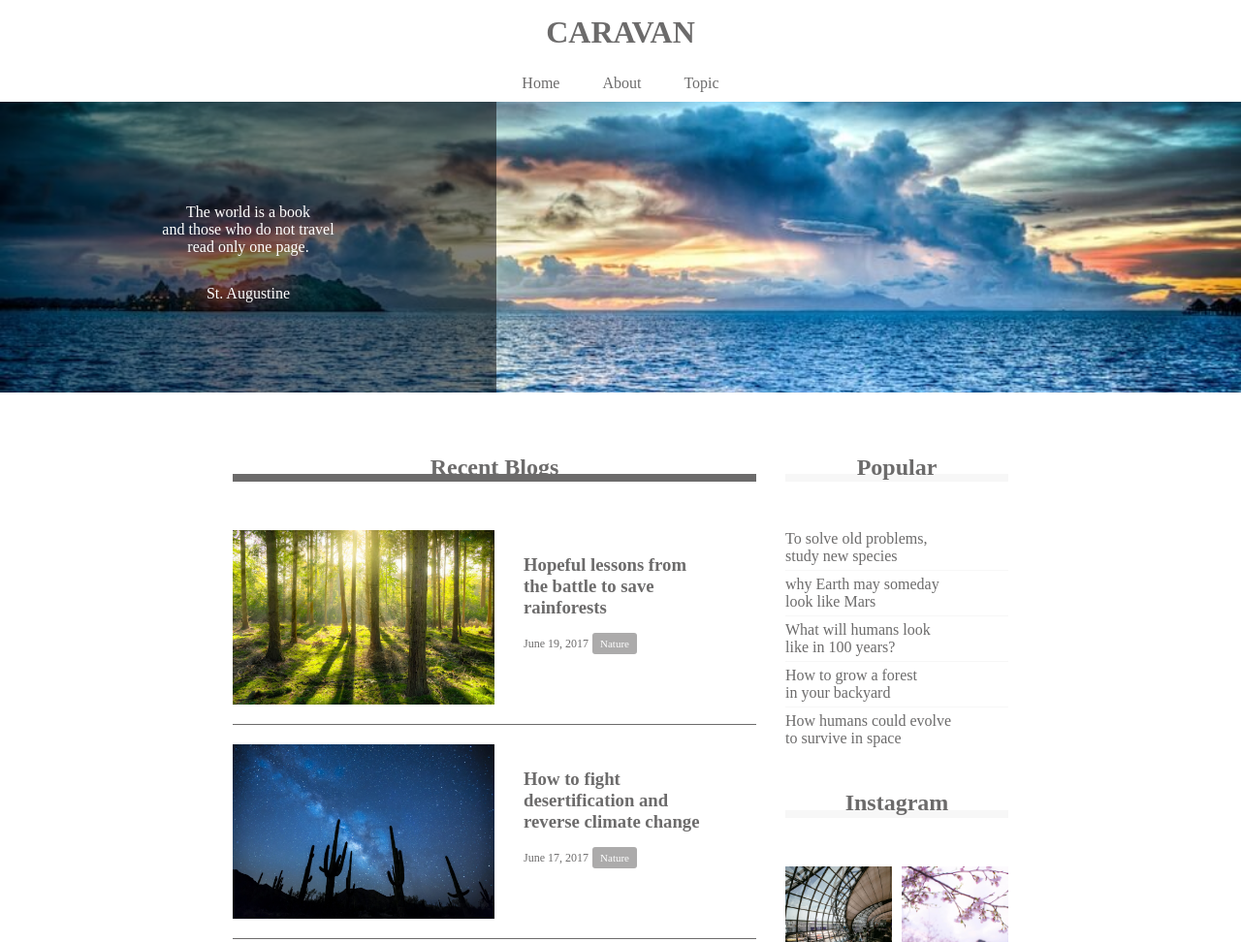
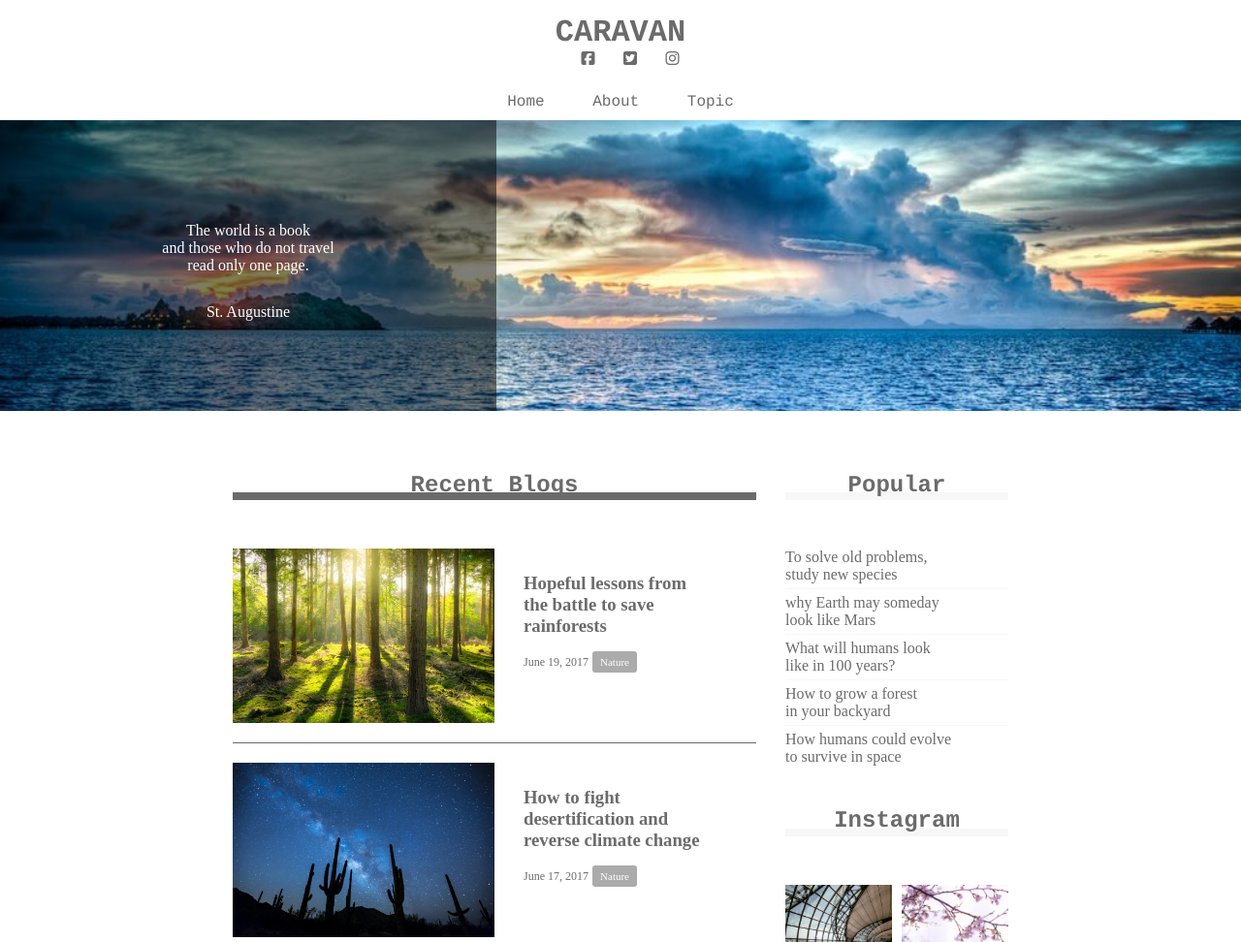
Before and after one commit to nagasaki3735/caravan, a plain HTML site: page index.html in a window 1280 px wide. Shown: the top 972 px of the page at 97% size. Drawn offline with Linux system fonts and the light colour scheme.

Commit message:
[finish]1-9

```diff
--- a/index.html
+++ b/index.html
@@ -2,6 +2,9 @@
 <html lang="ja">
   <head>
     <meta charset="UTF-8" />
+
+    <script src="https://kit.fontawesome.com/6f37d25fa4.js" crossorigin="anonymous"></script>
+
     <link rel="stylesheet" href="style.css" />
     <title>CARAVAN</title>
   </head>
@@ -9,10 +12,14 @@
   <body>
     <header>
       <h1 class="heading">
-        <a href="index.html">
-          CARAVAN
-        </a>
+        <a href="index.html">CARAVAN </a>
       </h1>
+
+      <div class="social">
+       <i class="fab fa-facebook-square"></i>
+       <i class="fab fa-twitter-square"></i>
+       <i class="fab fa-instagram"></i>
+      </div>
     </header>
 
      <nav>
--- a/style.css
+++ b/style.css
@@ -10,11 +10,21 @@ a {
   text-decoration: none;
 }
 
+header,nav,h2,main-visual,footer{
+  font-family: Chalkduster, "Bradley Hand", Courier, "Segoe Print", sans-serif;
+}
+
 header {
   width: 90%;
   padding: 15px 0;
   margin: 0 auto;
   text-align: center;
+  position: relative;
+}
+
+.social i {
+  display: inline-block;
+  margin-left: 20px;
 }
 
 header .heading {
```
